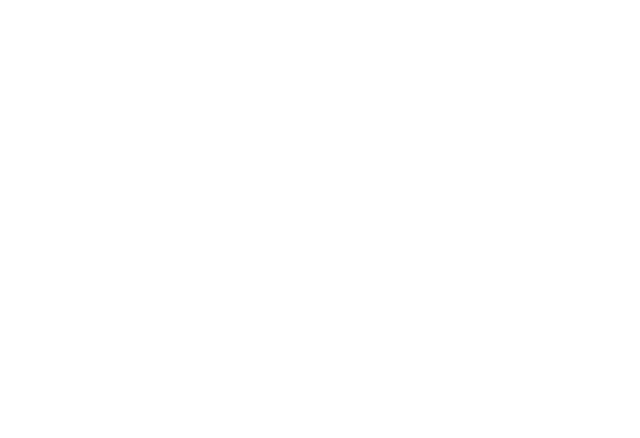
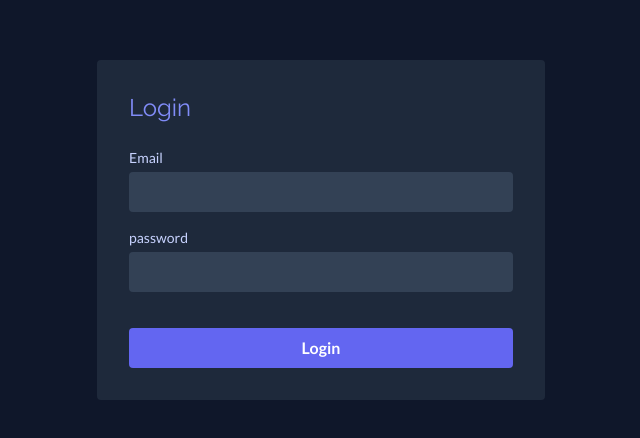
Before and after one commit to aakash-sachdev/dreammatch, a React (Vite) app in the folder frontend/: page /login in a window 1280 px wide. Shown: the part 170-608 px from the top of the page, without its empty margins (319-959 px from the left). Built offline with nearby package versions, Linux system fonts and the light colour scheme.

Commit message:
Created Login Form | Added Validation

```diff
--- a/frontend/src/main.jsx
+++ b/frontend/src/main.jsx
@@ -9,7 +9,7 @@
   <StrictMode>
     <BrowserRouter>
       <App />
-      <Toaster position="top-right" reverseOrder={false}/>
+      <Toaster position="top-right" reverseOrder={false} />
     </BrowserRouter>
   </StrictMode>
 )
--- a/frontend/src/pages/Login.jsx
+++ b/frontend/src/pages/Login.jsx
@@ -1,5 +1,69 @@
+import { useState } from 'react'
+import InputField from '../components/InputField'
+import { useNavigate } from 'react-router-dom'
+import { validateLoginForm } from '../utils/validators'
+import { toast } from 'react-hot-toast'
+
 function Login() {
-  return <h1 className="text-white text-3xl">Login Page</h1>
+  const [email, setEmail] = useState('')
+  const [password, setPassword] = useState('')
+  const [errors, setErrors] = useState({})
+
+  const navigate = useNavigate()
+
+  const handleSubmit = (e) => {
+    e.preventDefault()
+
+    const validationErrors = validateLoginForm({ email, password })
+
+    if (Object.keys(validationErrors).length > 0) {
+      setErrors(validationErrors)
+      return
+    }
+
+    toast.success('Login successful! 🎉')
+    navigate('/')
+  }
+
+  return (
+    <div className="h-screen flex justify-center items-center bg-slate-900 px-4">
+      <form
+        onSubmit={handleSubmit}
+        className="bg-slate-800 p-8 rounded w-full max-w-md text-white"
+      >
+        <h2 className="text-2xl font-heading mb-6 text-indigo-400">Login</h2>
+
+        <InputField
+          label="Email"
+          name="email"
+          type="email"
+          value={email}
+          onChange={(e) => setEmail(e.target.value)}
+          required
+        />
+        {errors.email && <p className="text-red-500 text-sm">{errors.email}</p>}
+
+        <InputField
+          label="password"
+          name="password"
+          type="password"
+          value={password}
+          onChange={(e) => setPassword(e.target.value)}
+          required
+        />
+        {errors.password && (
+          <p className="text-red-500 text-sm">{errors.password}</p>
+        )}
+
+        <button
+          type="submit"
+          className="w-full bg-indigo-500 hover:bg-indigo-600 py-2 rounded font-semibold transition duration-300 ease-in-out mt-5"
+        >
+          Login
+        </button>
+      </form>
+    </div>
+  )
 }
 
 export default Login
--- a/frontend/src/utils/validators.js
+++ b/frontend/src/utils/validators.js
@@ -1,18 +1,34 @@
-export function validateSignupForm({name, email, password}){
+export function validateSignupForm({ name, email, password }) {
   const errors = {}
 
   if (!name.trim()) {
-        errors.name = "Name is required"
+    errors.name = 'Name is required'
   }
   if (!email.trim()) {
-        errors.email = "Email is required"
-    } else if (!email.includes('@') || !email.includes('.')){
-        errors.email = "Email is required"
+    errors.email = 'Email is required'
+  } else if (!email.includes('@') || !email.includes('.')) {
+    errors.email = 'Email is required'
   }
 
   if (password.length < 8) {
-        errors.password = "Password must be at least 8 characters"
+    errors.password = 'Password must be at least 8 characters'
   }
 
   return errors
 }
+
+export function validateLoginForm({ email, password }) {
+  const errors = {}
+
+  if (!email.trim()) {
+    errors.email = 'Email is required'
+  } else if (!email.includes('@') || !email.includes('.')) {
+    errors.email = 'Email is required'
+  }
+
+  if (password.length < 8) {
+    errors.password = 'Password must be at least 8 characters'
+  }
+
+  return errors
+}
```
Also changed, not shown: frontend/src/pages/Signup.jsx (+8 -9 lines). Lines whose indentation alone changed are shown as unchanged.
